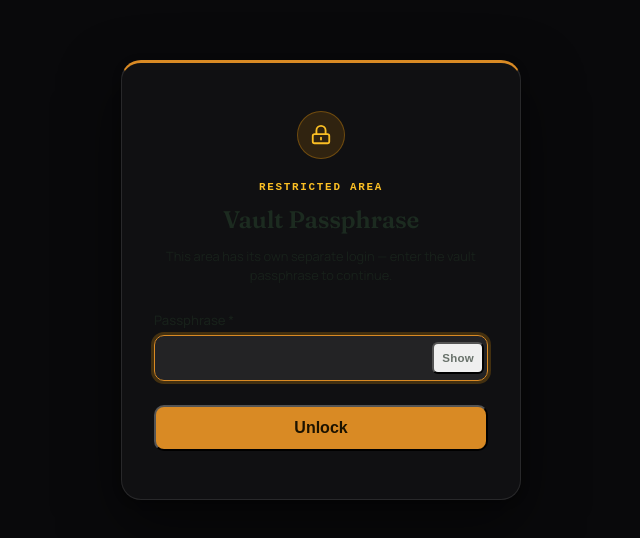
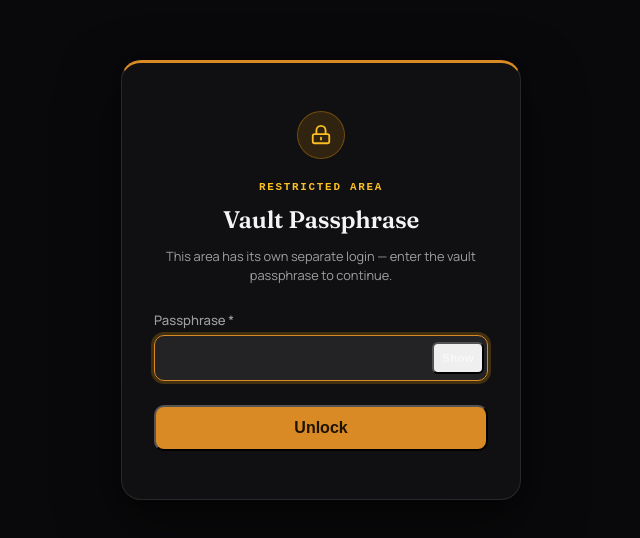
Before and after one commit to clothing-design-cmpc/small-time-resort-template, a Next.js app: page /system-vault-x9f2/login in a window 1280 px wide. Shown: the part 120-658 px from the top of the page, without its empty margins (319-959 px from the left). Built offline with nearby package versions, Linux system fonts and the light colour scheme.

Commit message:
change the color

```diff
--- a/app/system-vault-x9f2/login/VaultLogin.css
+++ b/app/system-vault-x9f2/login/VaultLogin.css
@@ -12,6 +12,16 @@
   min-height: 100dvh;
   padding: var(--space-lg);
   background-color: #09090b;
+
+  /*
+   * Local token overrides — this section is the one deliberately dark
+   * surface in an otherwise light-themed site (globals.css's :root
+   * defines --color-text-primary/secondary as dark forest-green for
+   * the light background everywhere else). Without these, title and
+   * legend text render as dark-green-on-near-black — unreadable.
+   */
+  --color-text-primary: #f4f4f5;
+  --color-text-secondary: rgba(255, 255, 255, 0.6);
 }
 
 /*
```
